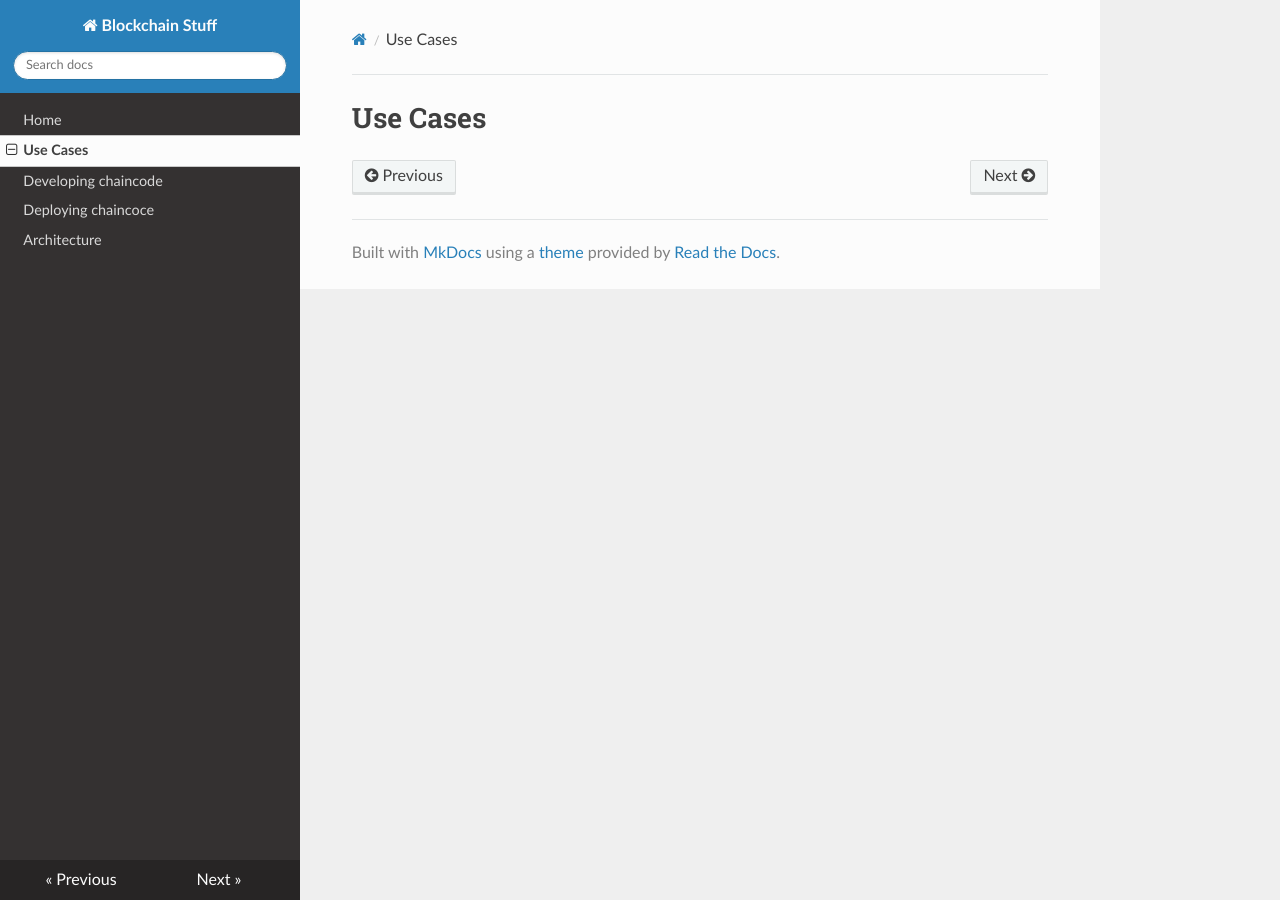
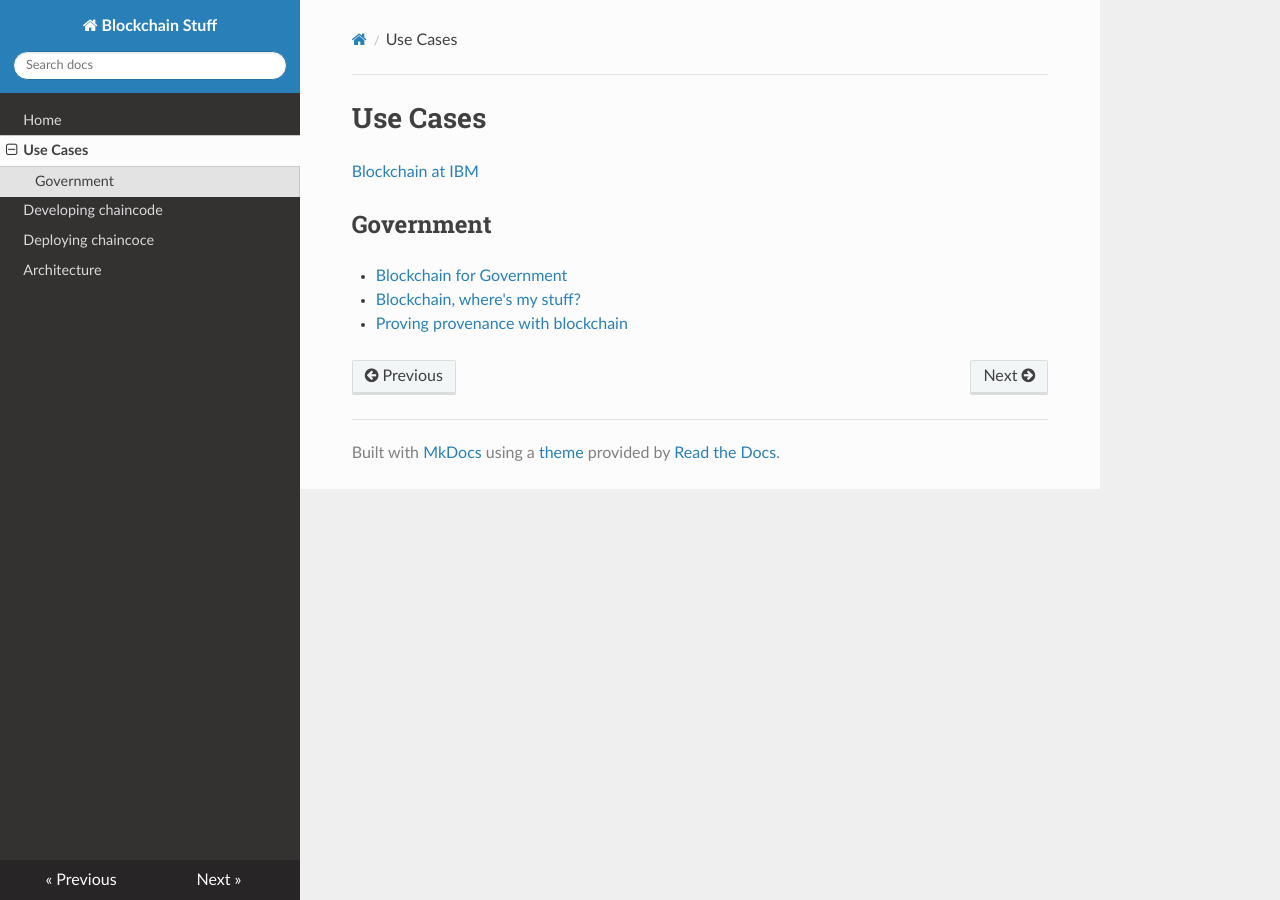
Before and after one commit to dwakeman/blockchain-stuff, an MkDocs documentation site: the page built from docs/usecases.md, in a window 1280 px wide. Built offline with MkDocs 1.6.1, drawn with Linux system fonts in a browser that asks for light colours; nearby versions of some CDN libraries.

Commit message:
added some use case links

```diff
--- a/docs/usecases.md
+++ b/docs/usecases.md
@@ -1 +1,11 @@
 # Use Cases
+
+<a href="https://www.ibm.com/blockchain" target="_blank">Blockchain at IBM</a>
+
+## Government
+- <a href="https://www.ibm.com/blogs/insights-on-business/government/blockchain-for-government/" target="_blank">Blockchain for Government</a>
+- <a href="https://www.ibm.com/blogs/insights-on-business/government/blockchain-wheres-my-stuff/" target="_blank">Blockchain, where's my stuff?</a>
+- <a href="https://www.ibm.com/blogs/insights-on-business/government/proving-provenance-with-blockchain/" target="_blank">Proving provenance with blockchain</a>
+
+
+<a href="" target="_blank"></a>
```
